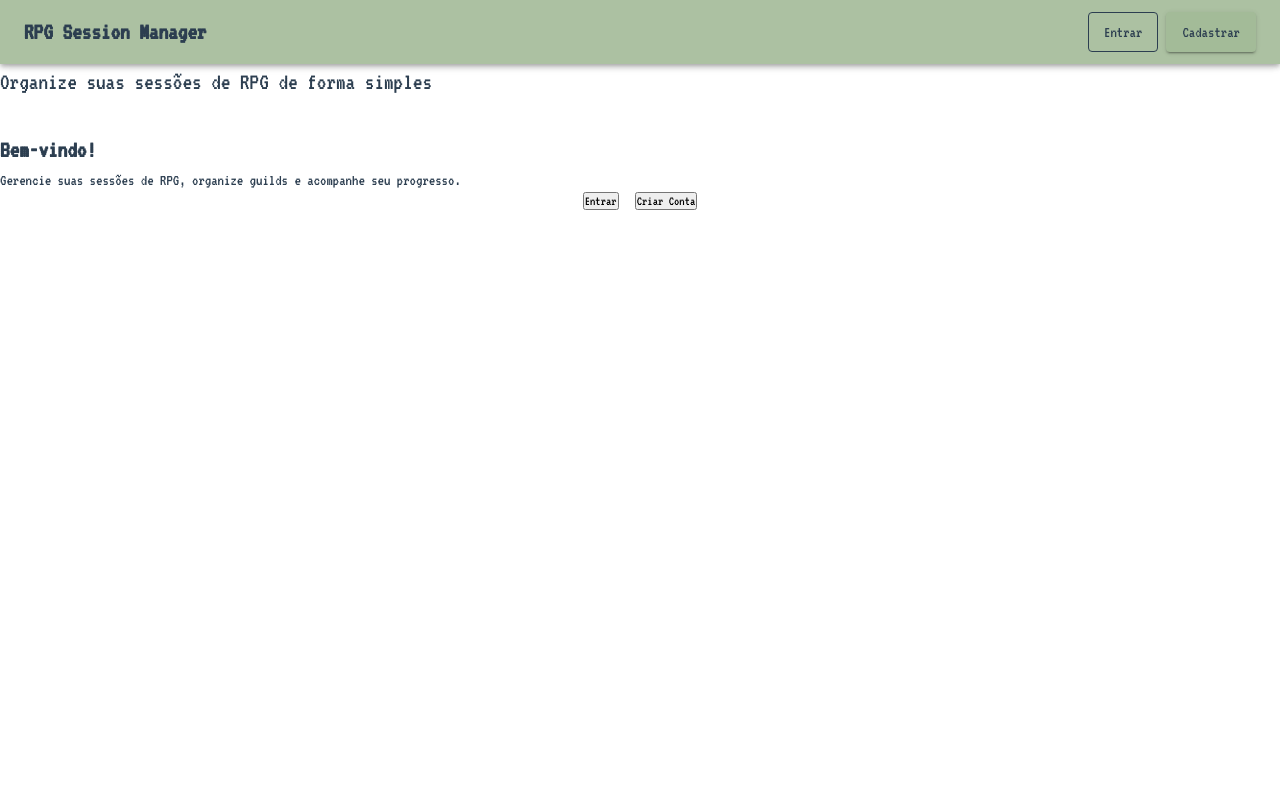
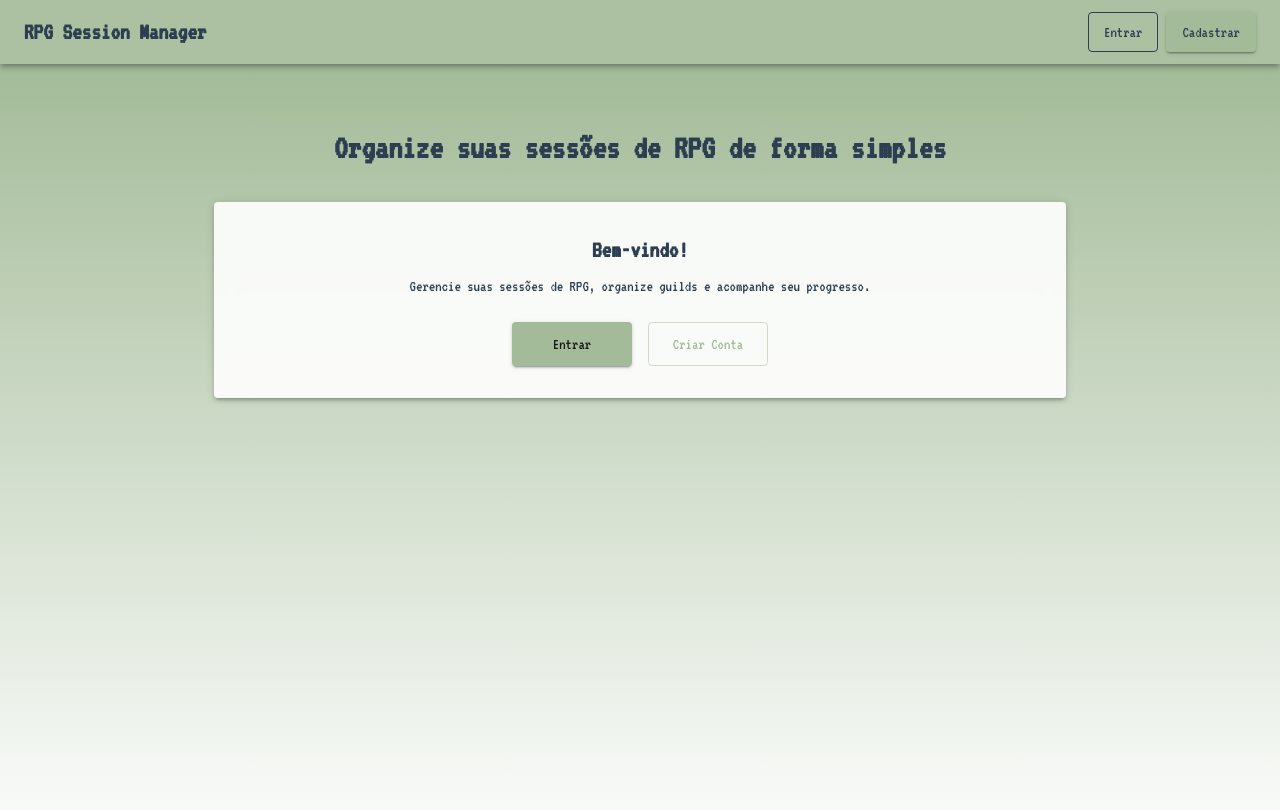
Before and after one commit to FernandoPorfirio/rpg-session-manager, a React (Vite) app in the folder apps/front/: page / in a window 1280 px wide. Shown: the top 810 px of the page. Built offline with nearby package versions, Linux system fonts and the light colour scheme; no server answers.

Commit message:
feat: refactor PublicHome component to use Material-UI for improved UI consistency

```diff
--- a/apps/front/src/pages/PublicHome.jsx
+++ b/apps/front/src/pages/PublicHome.jsx
@@ -1,38 +1,58 @@
+import { Container, Paper, Typography, Button, Box } from '@mui/material'
+
 const PublicHome = ({ onNavigate }) => {
   return (
-    <div className="page">
-      <main className="main-content">
-        <div className="container">
-          <div className="text-center mb-2">
-            <p style={{ fontSize: '1.5rem', marginBottom: '2rem' }}>
+    <Box
+      sx={{
+        minHeight: '100vh',
+        background: 'linear-gradient(180deg, #a3bb98 0%, #ffffff 100%)',
+        py: 4
+      }}
+    >
+      <Container maxWidth="md" sx={{ pt: 4 }}>
+        <Box textAlign="center" sx={{ mb: 4 }}>
+          <Typography variant="h4" component="p" gutterBottom>
             Organize suas sessões de RPG de forma simples
-            </p>
-          </div>
+          </Typography>
+        </Box>
 
-          <div className="card text-center">
-            <h2 className="card-title">Bem-vindo!</h2>
-            <p className="mb-2">
+        <Paper
+          elevation={3}
+          sx={{
+            p: 4,
+            textAlign: 'center',
+            background: 'rgba(255, 255, 255, 0.9)',
+            backdropFilter: 'blur(10px)'
+          }}
+        >
+          <Typography variant="h5" component="h2" gutterBottom>
+            Bem-vindo!
+          </Typography>
+          <Typography variant="body1" sx={{ mb: 3 }}>
             Gerencie suas sessões de RPG, organize guilds e acompanhe seu progresso.
-            </p>
+          </Typography>
 
-            <div style={{ display: 'flex', gap: '1rem', justifyContent: 'center', flexWrap: 'wrap' }}>
-              <button
+          <Box sx={{ display: 'flex', gap: 2, justifyContent: 'center', flexWrap: 'wrap' }}>
+            <Button
+              variant="contained"
+              size="large"
               onClick={() => onNavigate('signin')}
-                className="btn btn-primary"
+              sx={{ minWidth: 120 }}
             >
               Entrar
-              </button>
-              <button
+            </Button>
+            <Button
+              variant="outlined"
+              size="large"
               onClick={() => onNavigate('signup')}
-                className="btn btn-secondary"
+              sx={{ minWidth: 120 }}
             >
               Criar Conta
-              </button>
-            </div>
-          </div>
-        </div>
-      </main>
-    </div>
+            </Button>
+          </Box>
+        </Paper>
+      </Container>
+    </Box>
   )
 }
 
```
Lines whose indentation alone changed are shown as unchanged.
